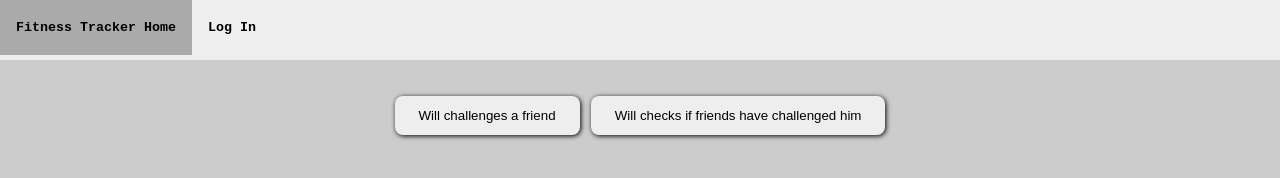
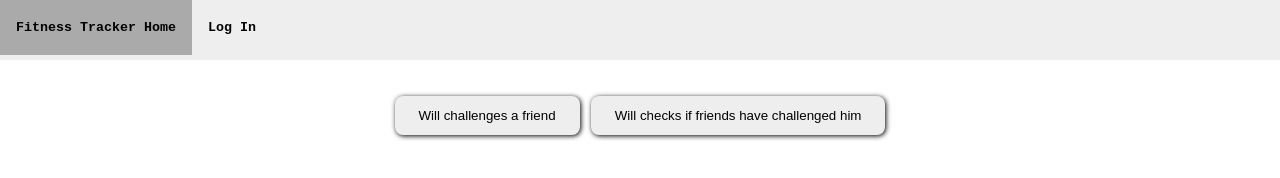
Before and after one commit to Part25994/fitness-tracker, a plain HTML site: page old/index.html in a window 1280 px wide. Drawn offline with Linux system fonts and the light colour scheme.

Commit message:
Update style.css

```diff
--- a/old/style.css
+++ b/old/style.css
@@ -4,7 +4,7 @@ body {
   font-weight: bold;
   font-size: 14pt;
   text-align: center;
-  background-color: #CCC;
+  background-img:;
   color: red;
 }
 
```
